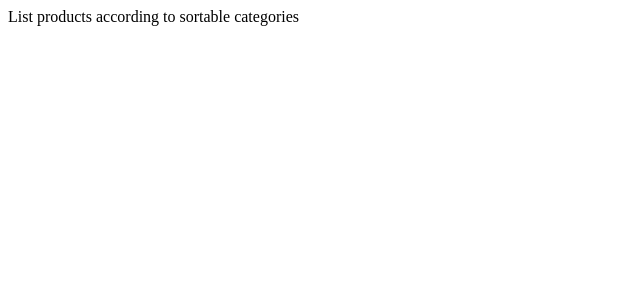
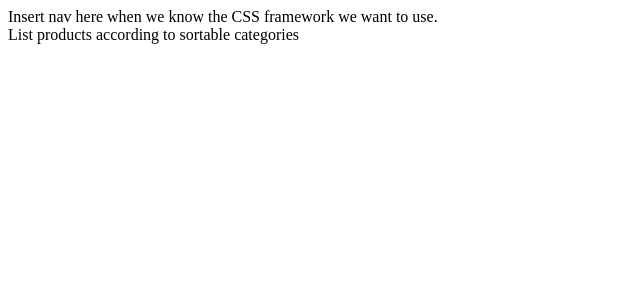
Before and after one commit to corielynch/react_jewelry, a React (Create React App) app in the folder monaassemi/: page / in a window 1280 px wide. Shown: the top 300 px of the page, without its empty margins (0-640 px from the left). Built offline with nearby package versions, Linux system fonts and the light colour scheme.

Commit message:
Final touches to update basic paths for our shop/product/order pages

```diff
--- a/monaassemi/src/components/App.js
+++ b/monaassemi/src/components/App.js
@@ -7,6 +7,7 @@ import ShopPage from './pages/Shop-Page';
 const App =  () => {
     return (
         <div>
+            <header>Insert nav here when we know the CSS framework we want to use.</header>
             <BrowserRouter>
                 <div>
                     <Route path='/' exact component={ShopPage} />
```
